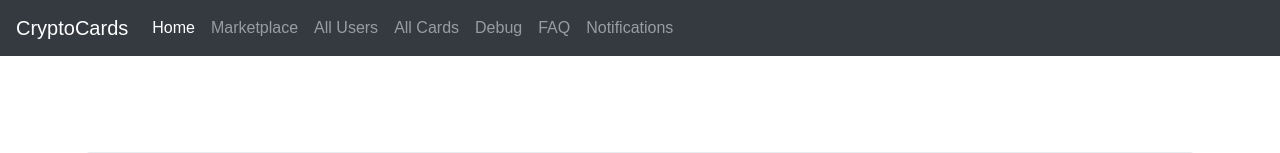
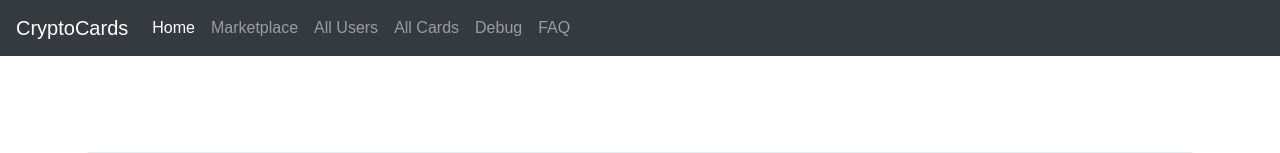
Before and after one commit to yumingchain/cryptocards, a React (Create React App) app in the folder frontend/: page / in a window 1280 px wide. Shown: the top 153 px of the page. Built offline with nearby package versions, Linux system fonts and the light colour scheme; no server answers.

Commit message:
hide notifications if not logged in

```diff
--- a/frontend/src/components/Nav.js
+++ b/frontend/src/components/Nav.js
@@ -20,6 +20,7 @@ class Nav extends React.Component {
     });
   }
   render() {
+    let { authenticated } = this.props.user;
     let isAdmin =
       this.props.user.authenticated &&
       this.props.user.me &&
@@ -32,10 +33,10 @@ class Nav extends React.Component {
             <ul className="navbar-nav mr-auto">
               <NavbarItem to="/" text="Home" />
               <NavbarItem to="/marketplace" text="Marketplace" />
-              {this.props.user.authenticated ? (
+              {authenticated ? (
                 <NavbarItem to="/account" text="Account" />
               ) : null}
-              {this.props.user.authenticated ? (
+              {authenticated ? (
                 <NavbarItem
                   to={'/user/' + (this.props.user.me && this.props.user.me.id)}
                   text="My Collection"
@@ -45,9 +46,11 @@ class Nav extends React.Component {
               <NavbarItem to="/cards" text="All Cards" />
               <NavbarItem to="/debug" text="Debug" />
               <NavbarItem to="/faq" text="FAQ" />
-              <NavbarItem to="/notifications" text="Notifications" />
+              {authenticated ? (
+                <NavbarItem to="/notifications" text="Notifications" />
+              ) : null}
               {isAdmin ? <NavbarItem to="/admin" text="Admin" /> : null}
-              {this.props.user.authenticated ? (
+              {authenticated ? (
                 <li className="nav-item">
                   <div onClick={() => this.props.logout()} className="nav-link">
                     Logout
```
